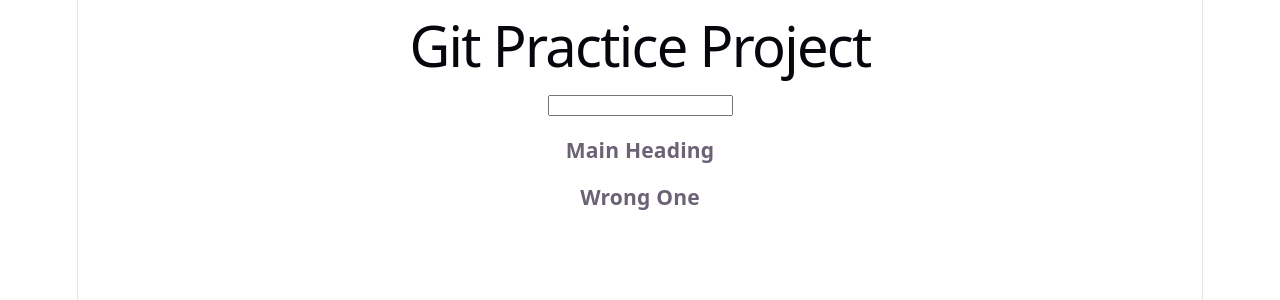
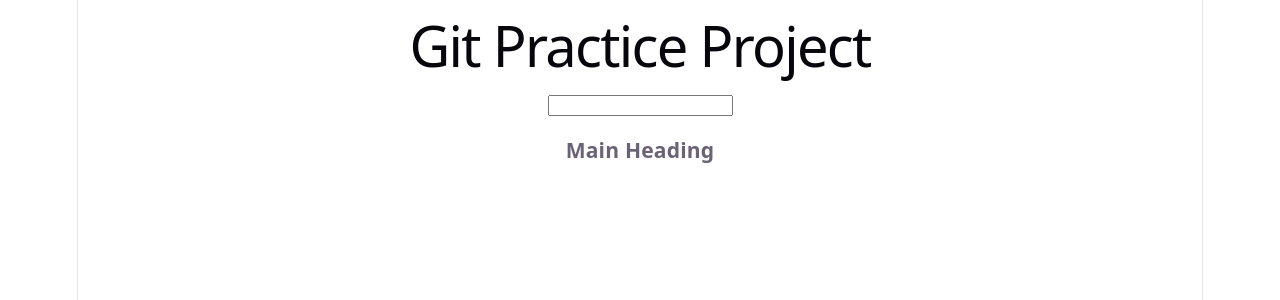
Before and after one commit to prakashsmokiez1115/git-practice, a React (Vite) app: page / in a window 1280 px wide. Shown: the top 300 px of the page. Built offline with nearby package versions, Linux system fonts and the light colour scheme.

Commit message:
Update App.jsx

```diff
--- a/src/App.jsx
+++ b/src/App.jsx
@@ -6,7 +6,6 @@ const App = () => {
       <h1>Git Practice Project</h1>
       <input type="text" />
       <h3>Main Heading</h3>
-      <h3>Wrong One</h3>
     </div>
   )
 }
```
